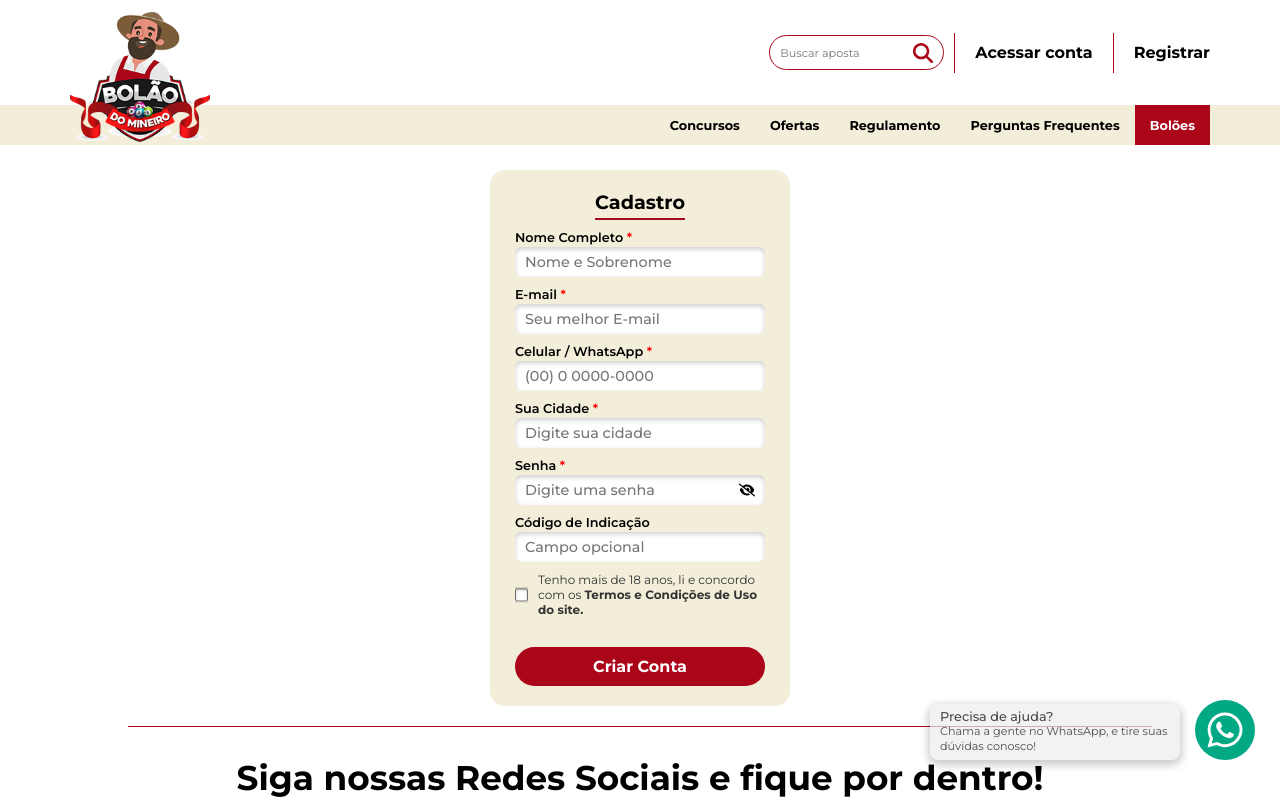
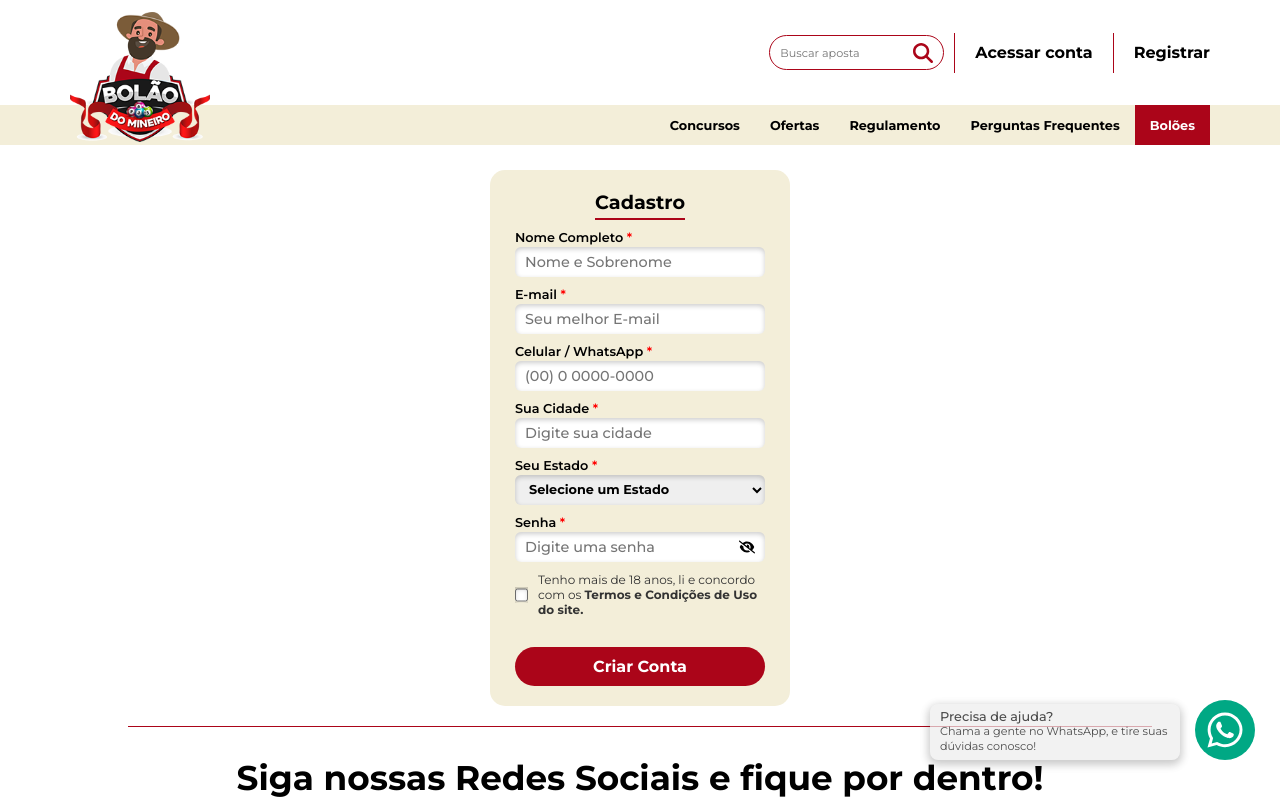
Before and after one commit to bolaodomineiro/app, a React (Vite) app: page /Register in a window 1280 px wide. Shown: the top 800 px of the page. Built offline with nearby package versions, Linux system fonts and the light colour scheme; no server answers.

Commit message:
feat: add select form register

```diff
--- a/src/components/header/Header.jsx
+++ b/src/components/header/Header.jsx
@@ -37,8 +37,8 @@ const Header = () => {
         const getUseId =  localStorage.getItem("userId");
         const encryptedUID = encryptUID(getUseId);// criptografa o UID
         console.log(encryptedUID);
-        window.location.href = `https://painel.bolaodomineiro.com.br/dashboard/jogo`; // redireciona para o painel
-        // window.location.href = `http://localhost:4000/dashboard/jogo`; // redireciona para o painel
+        // window.location.href = `https://painel.bolaodomineiro.com.br/dashboard/jogo`; // redireciona para o painel
+        window.location.href = `http://localhost:4000/dashboard/jogo`; // redireciona para o painel
     };
 
     const headerRef = useRef(null);
--- a/src/main.jsx
+++ b/src/main.jsx
@@ -8,7 +8,6 @@ import { AuthProvider } from '../src/context/AuthContext.jsx'
 
 ReactDOM.createRoot(document.getElementById("root")).render(
   <React.StrictMode>
-
       <BrowserRouter>
         <AuthProvider>
           <App />
--- a/src/pages/register/Register.jsx
+++ b/src/pages/register/Register.jsx
@@ -44,24 +44,38 @@ function formatPhoneNumber(value) {
 
   const handleSubmit = async (event) => {
     event.preventDefault();
+    const form = event.target;
 
-    const form = event.target;
     const name = form.name.value;
     const email = form.email.value;
     const phone = form.phone.value;
     const city = form.city.value;
     const password = form.password.value;
-    const code = form.code.value;
-    const checkbox = form.checkbox.checked;
+    const isAdmin = false;
+    const state = form.state.value;
+    const isAge18 = form.checkbox.checked;
 
-    const validation = registerSchema.safeParse({ name, email, phone, city, password, code, checkbox });
+
+console.log("Dados do formulário antes da validação:",
+  name,
+  email,
+  phone,
+  city,
+  password,
+  isAdmin,
+  state,
+  isAge18,
+);
+
+    const validation = registerSchema.safeParse({ name, email, phone, city, password, isAdmin, isAge18, state});
 
     if (!validation.success) {
-      alert(validation.success);
+      console.log(validation.error.issues[0].message);
+      alert(validation.error.issues[0].message);
       return;
     }
 
-    const result = await registerUser(name, email, phone, city, password, code);
+    const result = await registerUser(name, email, phone, city, password, isAdmin, isAge18, state);
 
     if (result.success) {
       alert("Usuário cadastrado com sucesso!");
@@ -106,6 +120,32 @@ function formatPhoneNumber(value) {
         </div>
 
         <div>
+          <label>Seu Estado <span className="asterisk">*</span></label>
+          <select name="state"  className="select">
+            <option id="option" value="">Selecione um Estado</option>
+            <option value="AC">Acre</option>
+            <option value="AL">Alagoas</option>
+            <option value="AP">Amapá</option>
+            <option value="AM">Amazonas</option>
+            <option value="BA">Bahia</option>
+            <option value="CE">Ceará</option>
+            <option value="DF">Distrito Federal</option>
+            <option value="ES">Espírito Santo</option>
+            <option value="GO">Goiás</option>
+            <option value="MA">Maranhão</option>
+            <option value="MT">Mato Grosso</option>
+            <option value="MS">Mato Grosso do Sul</option>
+            <option value="MG">Minas Gerais</option>
+            <option value="PA">Pará</option>
+            <option value="PB">Paraiba</option>
+            <option value="PR">Paraná</option>
+            <option value="PE">Pernambuco</option>
+            <option value="PI">Piauí</option>
+            <option value="RJ">Rio de Janeiro</option>
+          </select>
+        </div>
+
+        <div>
           <label>Senha <span className="asterisk">*</span></label>
           <div className="password-container">
             <input
@@ -131,10 +171,10 @@ function formatPhoneNumber(value) {
           </div>
         </div>
 
-        <div>
+        {/* <div>
           <label>Código de Indicação</label>
           <input id="code" name="code" type="text" placeholder="Campo opcional" />
-        </div>
+        </div> */}
 
         <div className="terms-container">
           <input id="checkbox" type="checkbox" className="checkbox" required />
--- a/src/pages/register/RegisterData.jsx
+++ b/src/pages/register/RegisterData.jsx
@@ -16,7 +16,7 @@ const app = initializeApp(firebaseConfig);
 const auth = getAuth(app);
 const db = getFirestore(app);
 
-export async function registerUser(name, email, phone, city, password, code) {
+export async function registerUser(name, email, phone, city, password, isAdmin, isAge18, state ) {
   try {
     const userCredential = await createUserWithEmailAndPassword(auth, email, password);
     const user = userCredential.user;
@@ -28,14 +28,15 @@ export async function registerUser(name, email, phone, city, password, code) {
       email: email,
       phone: phone,
       city: city,
-      code: code,
+      isAdmin: isAdmin,
+      isAge18: isAge18,
+      state: state,
       createdAt: new Date(),
     });
 
     return { success: true };
   } catch (error) {
     console.error("Ops! Email ja cadastrados:", error.message);
-
     return { success: false, message: error.message };
   }
 }
--- a/src/pages/register/RegisterStyles.jsx
+++ b/src/pages/register/RegisterStyles.jsx
@@ -34,7 +34,7 @@ export const ContainerRegister = styled.section`
         cursor: pointer;
       }
 
-      input {
+      input, .select {
         display: flex;
         align-items: center;
         width: 250px;
--- a/src/schemas/fieldSchemas.js
+++ b/src/schemas/fieldSchemas.js
@@ -42,8 +42,9 @@ export const registerSchema = z.object({
     phone: phoneSchema,
     city: cidadeSchema,
     password: passwordSchema,
-    code: codeSchema,
-    checkbox: checkboxSchema,
+    isAdmin: z.boolean().optional(),
+    isAge18: checkboxSchema,
+    state: z.string().min(2, "O estado é obrigatório."),
 });
 
 // schema de recuperação de senha
```
